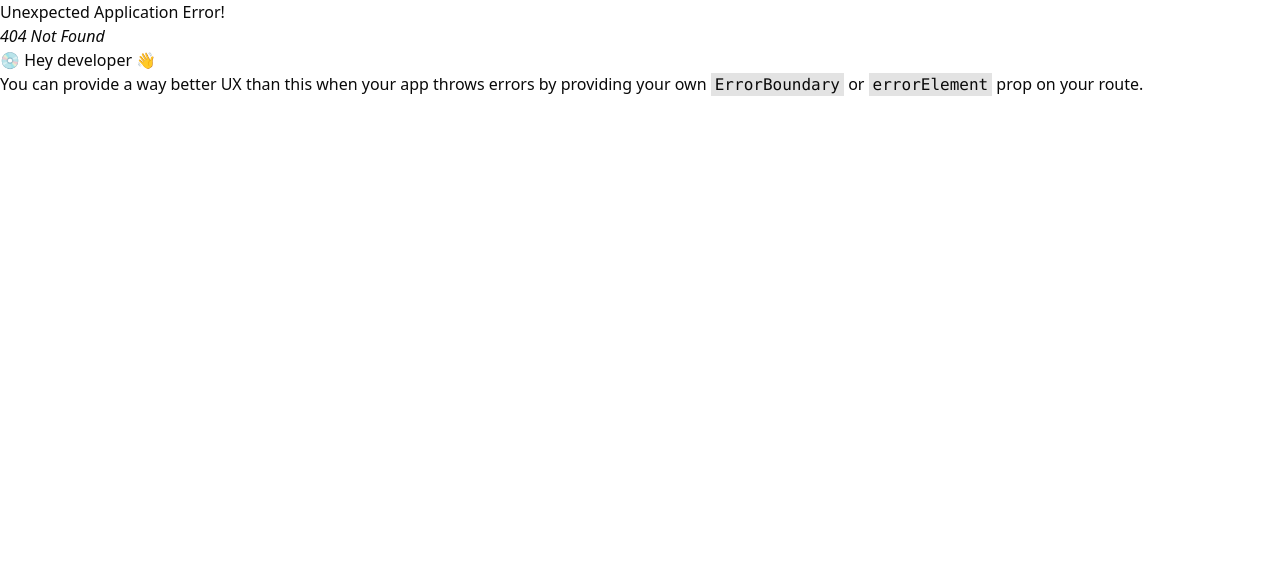
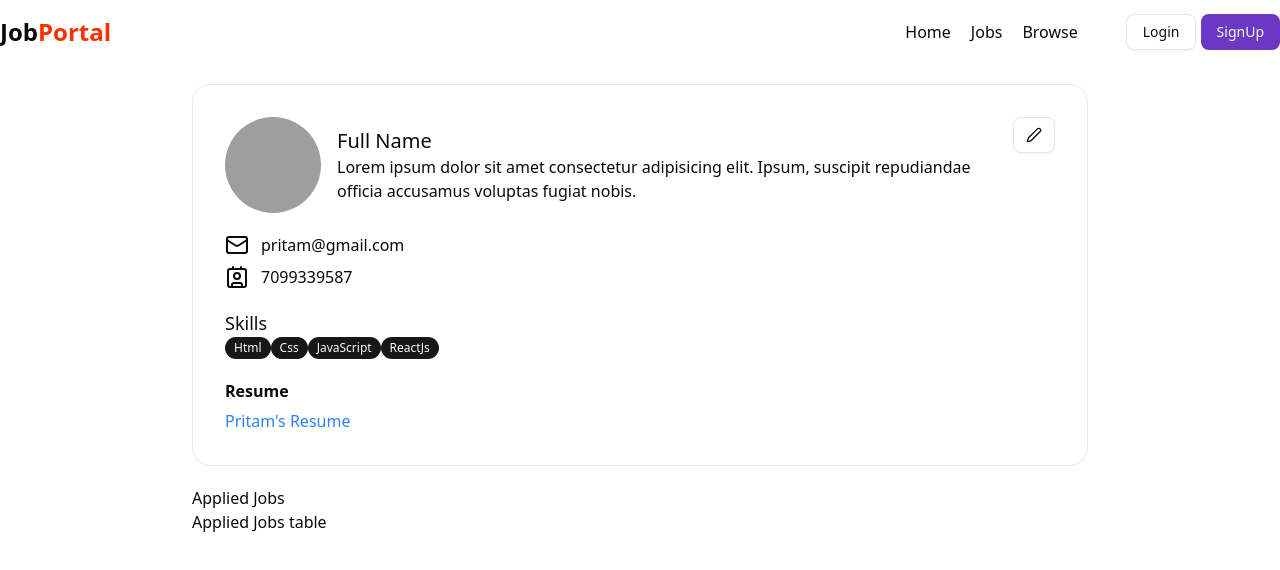
Before and after one commit to PritamSinhaa/JobSeekers, a React (Vite) app in the folder frontend/: page /profile in a window 1280 px wide. Before the commit this address had no page. Shown: the top 570 px of the page. Built offline with nearby package versions, Linux system fonts and the light colour scheme; grey boxes are pictures that could not be loaded.

Commit message:
Profile Creating

```diff
--- a/frontend/src/App.jsx
+++ b/frontend/src/App.jsx
@@ -5,6 +5,7 @@ import Signup from './components/auth/Signup';
 import Home from './components/Home';
 import Jobs from './components/jobs';
 import Browse from './components/Browse';
+import Profile from './components/Profile';
 
 const appRouter = createBrowserRouter([
   {path:'/',element:<Home/>},
@@ -12,6 +13,7 @@ const appRouter = createBrowserRouter([
   {path:'/signup',element:<Signup/>},
   {path:'/jobs',element:<Jobs/>},
   {path:'/browse',element:<Browse/>},
+  {path:'/profile',element:<Profile/>},
 ]);
 
 function App() {
--- /dev/null
+++ b/frontend/src/components/AppliedJobTable.jsx
@@ -0,0 +1,11 @@
+import React from 'react'
+
+function AppliedJobTable() {
+  return (
+    <div>
+      Applied Jobs table
+    </div>
+  )
+}
+
+export default AppliedJobTable
--- /dev/null
+++ b/frontend/src/components/Profile.jsx
@@ -0,0 +1,82 @@
+import React from "react";
+import Navbar from "./ui/shared/Navbar";
+import { Avatar, AvatarImage } from "./ui/avatar";
+import { Button } from "./ui/button";
+import { Badge } from "./ui/badge";
+import { Contact, Mail, Pen } from "lucide-react";
+import { Label } from "./ui/label";
+import AppliedJobTable from "./AppliedJobTable";
+
+const skills = ["Html", "Css", "JavaScript", "ReactJs"];
+
+function Profile() {
+  const isResume = true;
+
+  return (
+    <div>
+      <Navbar />
+      <div className="max-w-4xl mx-auto border border-gray-200 rounded-2xl my-5 p-8">
+        <div className="flex justify-between">
+          <div className="flex items-center gap-4">
+            <Avatar className="h-24 w-24">
+              <AvatarImage
+                src="https://imgs.search.brave.com/Ow2uSqmXpyeWMRQx15eYf0Wb5BVahkLZ-1qRZW_TDz4/rs:fit:860:0:0:0/g:ce/aHR0cHM6Ly9zdGF0/aWMtY3NlLmNhbnZh/LmNvbS9ibG9iLzI0/NDg4NzAvMTYwMHct/RVc0Y2dnWGtnYmMu/anBn"
+                alt="Profile"
+              />
+            </Avatar>
+            <div>
+              <h1 className="font-medium text-xl">Full Name</h1>
+              <p className="">
+                Lorem ipsum dolor sit amet consectetur adipisicing elit. Ipsum,
+                suscipit repudiandae officia accusamus voluptas fugiat nobis.
+              </p>
+            </div>
+          </div>
+          <Button className="text-right " variant="outline">
+            <Pen />
+          </Button>
+        </div>
+        <div className="my-5">
+          <div className="flex items-center gap-3 my-2">
+            <Mail />
+            <span>pritam@gmail.com</span>
+          </div>
+          <div className="flex items-center gap-3 my-2">
+            <Contact />
+            <span>7099339587</span>
+          </div>
+        </div>
+        <div className="my-5">
+          <h1 className="font-medium text-lg">Skills</h1>
+          <div className="flex items-center gap">
+            {skills.length != 0 ? (
+              skills.map((item, index) => <Badge key={index}>{item}</Badge>)
+            ) : (
+              <span>NA</span>
+            )}
+          </div>
+        </div>
+        <div className="grid w-full max-w-sm items-center gap-1.5">
+          <Label className="text-md font-bold">Resume</Label>
+          {isResume ? (
+            <a
+              className="text-blue-500 w-full hover:underline"
+              target="blank"
+              href="https://youtube.com"
+            >
+              Pritam's Resume
+            </a>
+          ) : (
+            <span>NA</span>
+          )}
+        </div>
+      </div>
+      <div className="max-w-4xl mx-auto bg-white rounded-2xl">
+        <h1>Applied Jobs</h1>
+        <AppliedJobTable />
+      </div>
+    </div>
+  );
+}
+
+export default Profile;
--- a/frontend/src/components/ui/shared/Navbar.jsx
+++ b/frontend/src/components/ui/shared/Navbar.jsx
@@ -15,9 +15,11 @@ import {
 import { IoPersonCircleSharp } from "react-icons/io5";
 import { MdOutlineLogout } from "react-icons/md";
 import { Link } from "react-router-dom";
+import { useSelector } from "react-redux";
+import store from "@/redux/store";
 
 function Navbar() {
-  let user = true;
+  const {user}= useSelector(store=>store.auth)
 
   return (
     <div className="bg-white">
@@ -71,7 +73,7 @@ function Navbar() {
                 <div className="flex flex-col text-gray-600">
                   <div className="flex w-fit items-center gap-2 cursor-pointer">
                     <IoPersonCircleSharp className="text-2xl" />
-                    <Button variant="link">View Profile</Button>
+                    <Button variant="link"><Link to="/profile">View Profile</Link></Button>
                   </div>
                   <div className="flex w-fit items-center gap-2 cursor-pointer">
                     <MdOutlineLogout className="text-2xl" />
```
